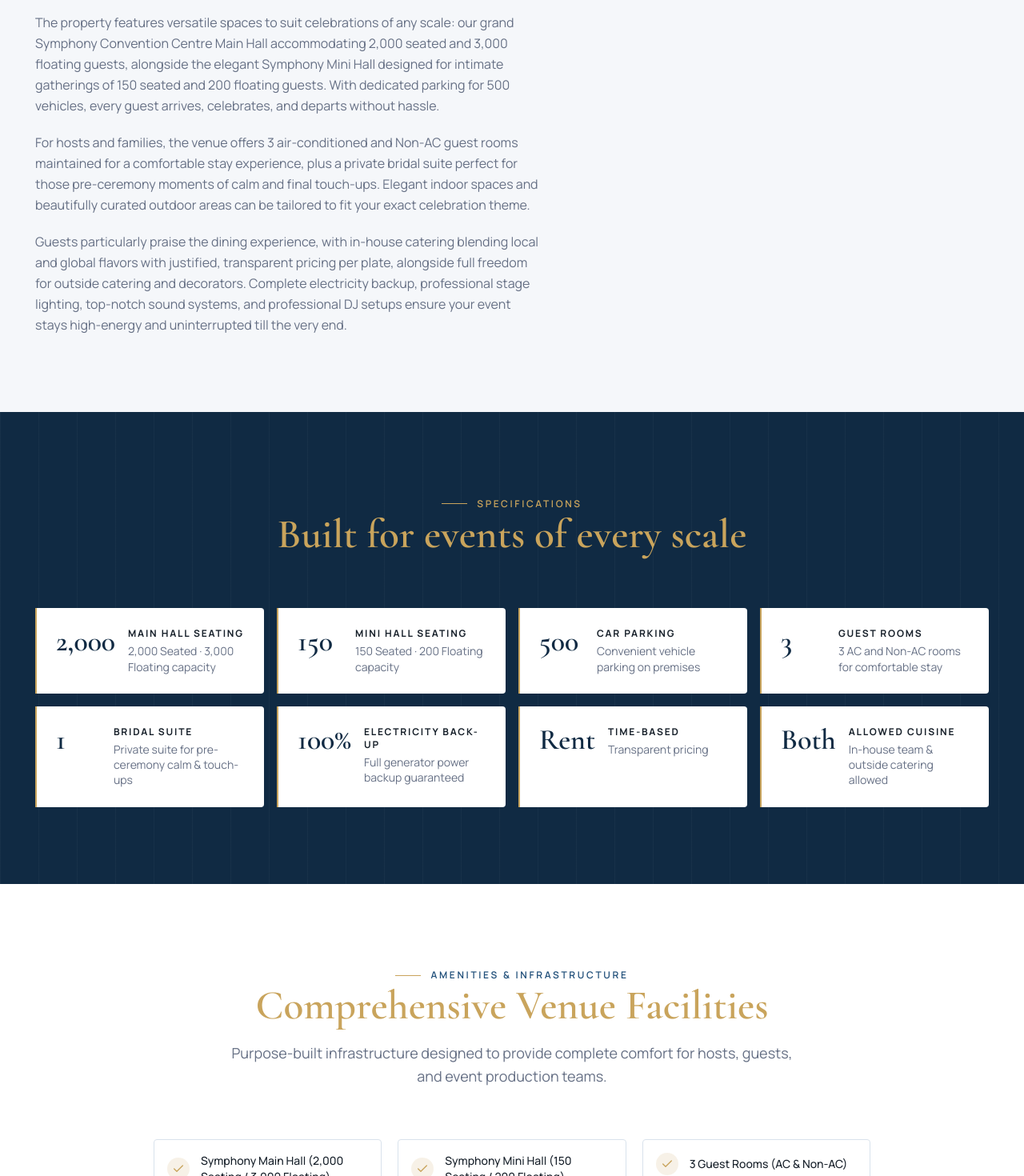
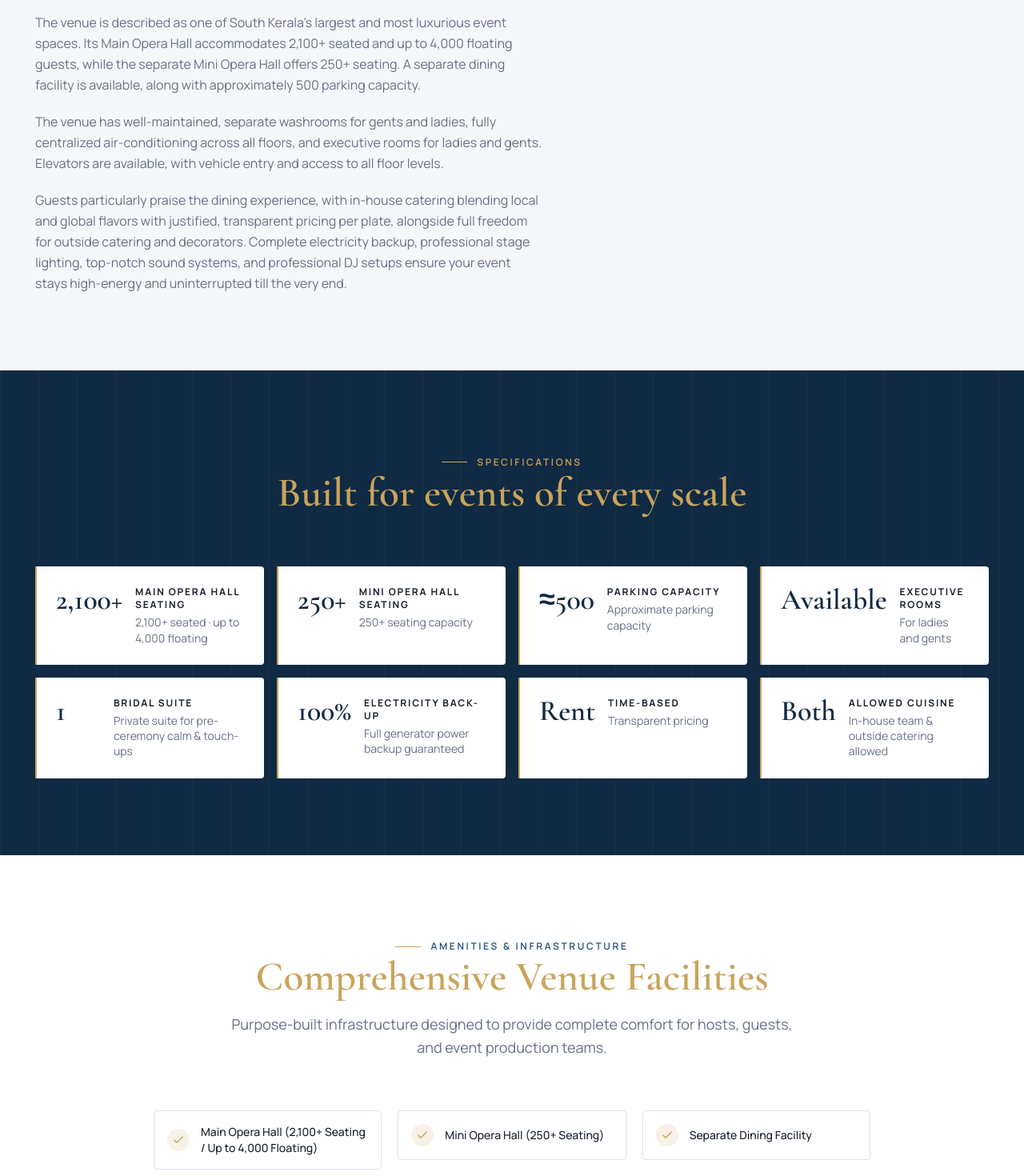
Before and after one commit to rishav1701/symphony, a Next.js app: page /about in a window 1280 px wide. Shown: the part 1020-2490 px from the top of the page at 80% size. Built offline with nearby package versions, Linux system fonts and the light colour scheme; no server answers.

Commit message:
Information corrected according to the notes

```diff
--- a/src/app/about/page.tsx
+++ b/src/app/about/page.tsx
@@ -13,7 +13,7 @@ import { PlaceholderNote } from "@/components/shared/PlaceholderNote";
 export const metadata: Metadata = buildMetadata({
   title: "About",
   description:
-    "Learn about Symphony Convention Centre in Chemmanthoor, Punalur, Kollam: 8+ years in business, 250+ weddings, banquet halls, and comprehensive amenities.",
+    "Learn about Symphony Convention Centre at Pineapple Junction, Punalur: established in 2019, with the Main Opera Hall, Mini Opera Hall, separate dining facility, and venue amenities.",
   path: "/about",
 });
 
@@ -27,7 +27,7 @@ export default function AboutPage() {
           <div className="lg:col-span-7 space-y-6">
             <div>
               <span className="font-sans text-xs font-semibold uppercase tracking-[0.15em] text-gold block mb-2">
-                Our Story · Est. 2018 · 8+ Years · 250+ Weddings
+                Our Story · Est. 2019 · 7 Years · 250+ Weddings
               </span>
               <h1 className="font-serif text-3xl md:text-5xl text-navy font-normal leading-tight">
                 A stunning banquet & convention venue designed for unforgettable memories.
@@ -43,13 +43,13 @@ export default function AboutPage() {
 
             <div className="space-y-5 text-muted leading-relaxed text-base font-sans">
               <p>
-                Step into the world of celebrations at Symphony Convention Centre, a premier banquet hall in Chemmanthoor, Punalur, Kollam. Established in 2018, our venue has proudly hosted over 250 weddings, heartfelt family milestones, and refined corporate gatherings across more than 8 years in business.
+                Step into the world of celebrations at Symphony Convention Centre, a premier venue at Pineapple Junction, Punalur. Established in 2019, our venue has proudly hosted over 250 weddings, heartfelt family milestones, and refined corporate gatherings across 7 years in business.
               </p>
               <p>
-                The property features versatile spaces to suit celebrations of any scale: our grand Symphony Convention Centre Main Hall accommodating 2,000 seated and 3,000 floating guests, alongside the elegant Symphony Mini Hall designed for intimate gatherings of 150 seated and 200 floating guests. With dedicated parking for 500 vehicles, every guest arrives, celebrates, and departs without hassle.
+                The venue is described as one of South Kerala’s largest and most luxurious event spaces. Its Main Opera Hall accommodates 2,100+ seated and up to 4,000 floating guests, while the separate Mini Opera Hall offers 250+ seating. A separate dining facility is available, along with approximately 500 parking capacity.
               </p>
               <p>
-                For hosts and families, the venue offers 3 air-conditioned and Non-AC guest rooms maintained for a comfortable stay experience, plus a private bridal suite perfect for those pre-ceremony moments of calm and final touch-ups. Elegant indoor spaces and beautifully curated outdoor areas can be tailored to fit your exact celebration theme.
+                The venue has well-maintained, separate washrooms for gents and ladies, fully centralized air-conditioning across all floors, and executive rooms for ladies and gents. Elevators are available, with vehicle entry and access to all floor levels.
               </p>
               <p>
                 Guests particularly praise the dining experience, with in-house catering blending local and global flavors with justified, transparent pricing per plate, alongside full freedom for outside catering and decorators. Complete electricity backup, professional stage lighting, top-notch sound systems, and professional DJ setups ensure your event stays high-energy and uninterrupted till the very end.
@@ -63,7 +63,7 @@ export default function AboutPage() {
               <div className="max-w-md mx-auto lg:max-w-none">
                 <ArchImage
                   src="/images/about-auditorium-arch-newest.jpeg"
-                  alt="Symphony Convention Centre main hall and stage"
+                  alt="Symphony Convention Centre Main Opera Hall and stage"
                   width={600}
                   height={800}
                   framed
--- a/src/app/catering/page.tsx
+++ b/src/app/catering/page.tsx
@@ -45,7 +45,7 @@ export default async function CateringPage() {
               </h1>
 
               <p className="text-white/70 text-base md:text-lg max-w-xl leading-relaxed">
-                From traditional banana-leaf Kerala sadyas to contemporary multi-course banquets, Symphony’s dedicated dining halls are designed for seamless hospitality.
+                From traditional banana-leaf Kerala sadyas to contemporary multi-course banquets, Symphony’s separate dining facility is designed for seamless hospitality.
               </p>
 
               <div className="pt-2 flex flex-wrap gap-4">
--- a/src/app/contact/page.tsx
+++ b/src/app/contact/page.tsx
@@ -9,7 +9,7 @@ import { buildMetadata } from "@/lib/seo";
 export const metadata: Metadata = buildMetadata({
   title: "Contact",
   description:
-    "Get in touch with Symphony Convention Centre in Chemmanthoor, Punalur, Kollam for wedding bookings, halls tours, and event reservations.",
+    "Get in touch with Symphony Convention Centre at Pineapple Junction, Punalur for wedding bookings, hall tours, and event reservations.",
   path: "/contact",
 });
 
--- a/src/components/home/Hero.tsx
+++ b/src/components/home/Hero.tsx
@@ -84,9 +84,9 @@ export function Hero() {
 
           <div ref={contentRef} className="reveal">
             <p className="mt-6 text-lg md:text-xl text-white/70 leading-relaxed max-w-xl">
-              Premier banquet halls and convention centre in Chemmanthoor, Punalur, Kollam.
-              Established in 2018 with 250+ weddings hosted, offering up to 3,000 capacity,
-              3 AC guest rooms, and dedicated 500 car parking.
+              A leading convention venue at Pineapple Junction, Punalur. Established in 2019, with
+              7 years in business and 250+ weddings hosted, the Main Opera Hall seats 2,100+ and
+              accommodates up to 4,000 floating guests, alongside the Mini Opera Hall with 250+ seats.
             </p>
 
             <div className="mt-8 flex flex-col sm:flex-row gap-4">
--- a/src/components/home/StorySection.tsx
+++ b/src/components/home/StorySection.tsx
@@ -19,10 +19,10 @@ export function StorySection() {
 
             <div className="space-y-4 text-ink/80 leading-relaxed">
               <p>
-                Step into the world of celebrations at Symphony Convention Centre, a stunning banquet and convention venue in Chemmanthoor, Punalur, Kollam, designed to turn every occasion into a beautiful memory.
+                Step into the world of celebrations at Symphony Convention Centre, a convention venue at Pineapple Junction, Punalur, designed to turn every occasion into a beautiful memory.
               </p>
               <p>
-                Established in 2018 with 8+ years in business and over 250+ weddings celebrated, we effortlessly blend style, space, and comfort. Featuring our grand 2,000-seat Main Hall (3,000 floating), the 150-seat Symphony Mini Hall, 3 AC guest rooms, a private bridal suite, and dedicated parking for 500 cars, every event unfolds effortlessly.
+                Established in 2019 with 7 years in business and over 250+ weddings celebrated, we effortlessly blend style, space, and comfort. The Main Opera Hall seats 2,100+ and accommodates up to 4,000 floating guests; the separate Mini Opera Hall offers 250+ seating. A separate dining facility and approximately 500 parking capacity serve the venue.
               </p>
               <p>
                 From delicious in-house catering to outside catering and decorator freedom, our full power backup and dedicated team take care of every detail.
--- a/src/data/catering.ts
+++ b/src/data/catering.ts
@@ -17,7 +17,7 @@ const cateringSections: CateringSection[] = [
     slug: "dining-arrangements",
     title: "Dining Arrangements",
     description:
-      "From seated traditional Sadya to standing buffets and live counters, the halls accommodate seamless dining for up to 3,000 guests.",
+      "A separate dining facility accommodates seated traditional Sadya, standing buffets, and live counters.",
     image: "/images/catering-dining-newest.jpeg",
     imageAlt: "Dining arrangement in the banquet hall",
     items: [],
--- a/src/data/gallery.ts
+++ b/src/data/gallery.ts
@@ -18,8 +18,8 @@ const galleryItems: GalleryItem[] = [
   },
   {
     id: "g-02", order: 2, published: true,
-    title: "Main Hall Overview", category: "venue-overview",
-    src: "/images/gallery-two-new.jpeg", alt: "Panoramic view of the main auditorium hall",
+    title: "Main Opera Hall Overview", category: "venue-overview",
+    src: "/images/gallery-two-new.jpeg", alt: "Panoramic view of the Main Opera Hall",
     width: 800, height: 1000,
   },
   {
--- a/src/data/site.ts
+++ b/src/data/site.ts
@@ -4,7 +4,7 @@ export const siteConfig: SiteConfig = {
   name: "Symphony Convention Centre",
   tagline: "Banquet Halls · Wedding Venue · Convention Hall",
   description:
-    "Symphony Convention Centre is a premier banquet hall and wedding venue in Chemmanthoor, Punalur, Kollam. Featuring a 2,000-seat Main Hall, 150-seat Mini Hall, 3 AC rooms, and 500-vehicle parking.",
+    "Symphony Convention Centre at Pineapple Junction, Punalur, features the Main Opera Hall with seating for 2,100+ and floating capacity up to 4,000, the Mini Opera Hall with seating for 250+, a separate dining facility, and approximately 500 parking capacity.",
   url: process.env.NEXT_PUBLIC_SITE_URL || "https://symphonyconventioncentre.com",
   ogImage: "/images/og-image.jpg",
   locale: "en_IN",
--- a/src/data/venue.ts
+++ b/src/data/venue.ts
@@ -11,9 +11,9 @@ import type {
 export const venueStats: SiteStat[] = [
   {
     id: "seating-capacity",
-    value: "2,000+",
+    value: "2,100+",
     label: "Seating Capacity",
-    description: "Up to 3,000 floating guest capacity in Main Hall",
+    description: "Main Opera Hall · up to 4,000 floating guests",
     icon: "Users",
     placeholder: false,
   },
@@ -27,17 +27,17 @@ export const venueStats: SiteStat[] = [
   },
   {
     id: "car-parking",
-    value: "500",
-    label: "Car Parking",
-    description: "Spacious dedicated vehicle parking area",
+    value: "≈500",
+    label: "Parking Capacity",
+    description: "Approximate parking capacity",
     icon: "Car",
     placeholder: false,
   },
   {
     id: "years-business",
-    value: "8+ Years",
+    value: "7 Years",
     label: "In Business",
-    description: "Established 2018 in Chemmanthoor, Punalur",
+    description: "Established 2019 in Pineapple Junction, Punalur",
     icon: "Building",
     placeholder: false,
   },
@@ -48,30 +48,30 @@ export const venueStats: SiteStat[] = [
 export const specifications: Specification[] = [
   {
     id: "spec-main-hall",
-    value: "2,000",
-    label: "Main Hall Seating",
-    detail: "2,000 Seated · 3,000 Floating capacity",
+    value: "2,100+",
+    label: "Main Opera Hall Seating",
+    detail: "2,100+ seated · up to 4,000 floating",
     placeholder: false,
   },
   {
     id: "spec-mini-hall",
-    value: "150",
-    label: "Mini Hall Seating",
-    detail: "150 Seated · 200 Floating capacity",
+    value: "250+",
+    label: "Mini Opera Hall Seating",
+    detail: "250+ seating capacity",
     placeholder: false,
   },
   {
     id: "spec-parking",
-    value: "500",
-    label: "Car Parking",
-    detail: "Convenient vehicle parking on premises",
+    value: "≈500",
+    label: "Parking Capacity",
+    detail: "Approximate parking capacity",
     placeholder: false,
   },
   {
     id: "spec-rooms",
-    value: "3",
-    label: "Guest Rooms",
-    detail: "3 AC and Non-AC rooms for comfortable stay",
+    value: "Available",
+    label: "Executive Rooms",
+    detail: "For ladies and gents",
     placeholder: false,
   },
   {
@@ -107,11 +107,17 @@ export const specifications: Specification[] = [
 /* ── Facilities checklist (About page) ────────────────────── */
 
 export const facilities: Facility[] = [
-  { id: "f-main-hall", name: "Symphony Main Hall (2,000 Seating / 3,000 Floating)", available: true },
-  { id: "f-mini-hall", name: "Symphony Mini Hall (150 Seating / 200 Floating)", available: true },
-  { id: "f-rooms", name: "3 Guest Rooms (AC & Non-AC)", available: true },
+  { id: "f-main-hall", name: "Main Opera Hall (2,100+ Seating / Up to 4,000 Floating)", available: true },
+  { id: "f-mini-hall", name: "Mini Opera Hall (250+ Seating)", available: true },
+  { id: "f-dining", name: "Separate Dining Facility", available: true },
+  { id: "f-large-stages", name: "Very Large Stages", available: true },
+  { id: "f-rooms", name: "Executive Rooms for Ladies and Gents", available: true },
   { id: "f-bridal", name: "Private Bridal Suite", available: true },
-  { id: "f-parking", name: "500 Car Dedicated Parking", available: true },
+  { id: "f-parking", name: "Approximately 500 Parking Capacity", available: true },
+  { id: "f-washrooms", name: "Well-Maintained Gents’ and Ladies’ Washrooms", available: true },
+  { id: "f-air-conditioning", name: "Fully Centralized Air-Conditioning Across All Floors", available: true },
+  { id: "f-elevators", name: "Elevators", available: true },
+  { id: "f-vehicle-access", name: "Vehicle Entry and Access to All Floor Levels", available: true },
   { id: "f-generator", name: "Uninterrupted Electricity Back-Up", available: true },
   { id: "f-dj", name: "Professional DJ Setup & Sound System", available: true },
   { id: "f-lighting", name: "Professional Stage & Event Lighting", available: true },
```
Also changed, not shown: 1 other file (tests, documents, lock files or other folders).
